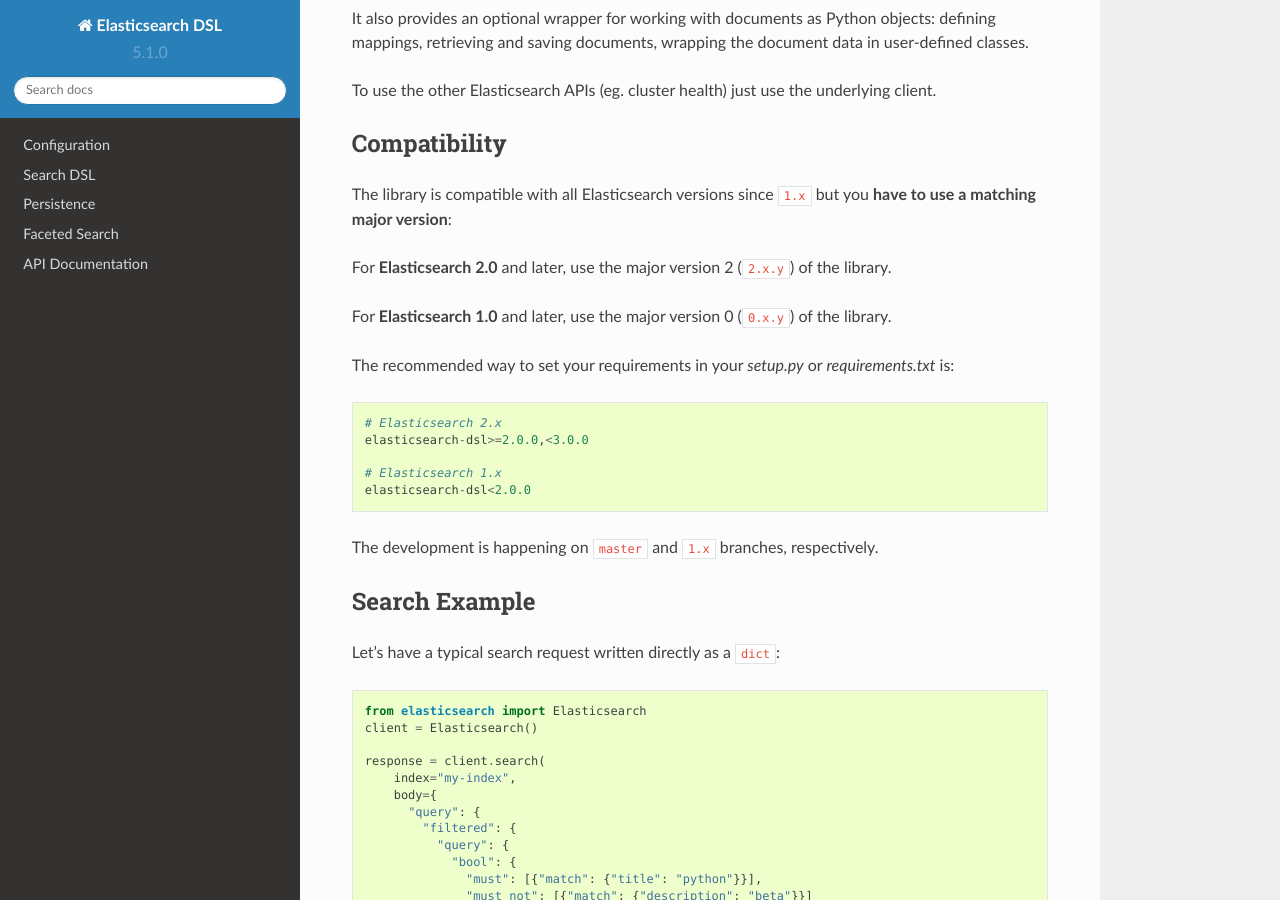
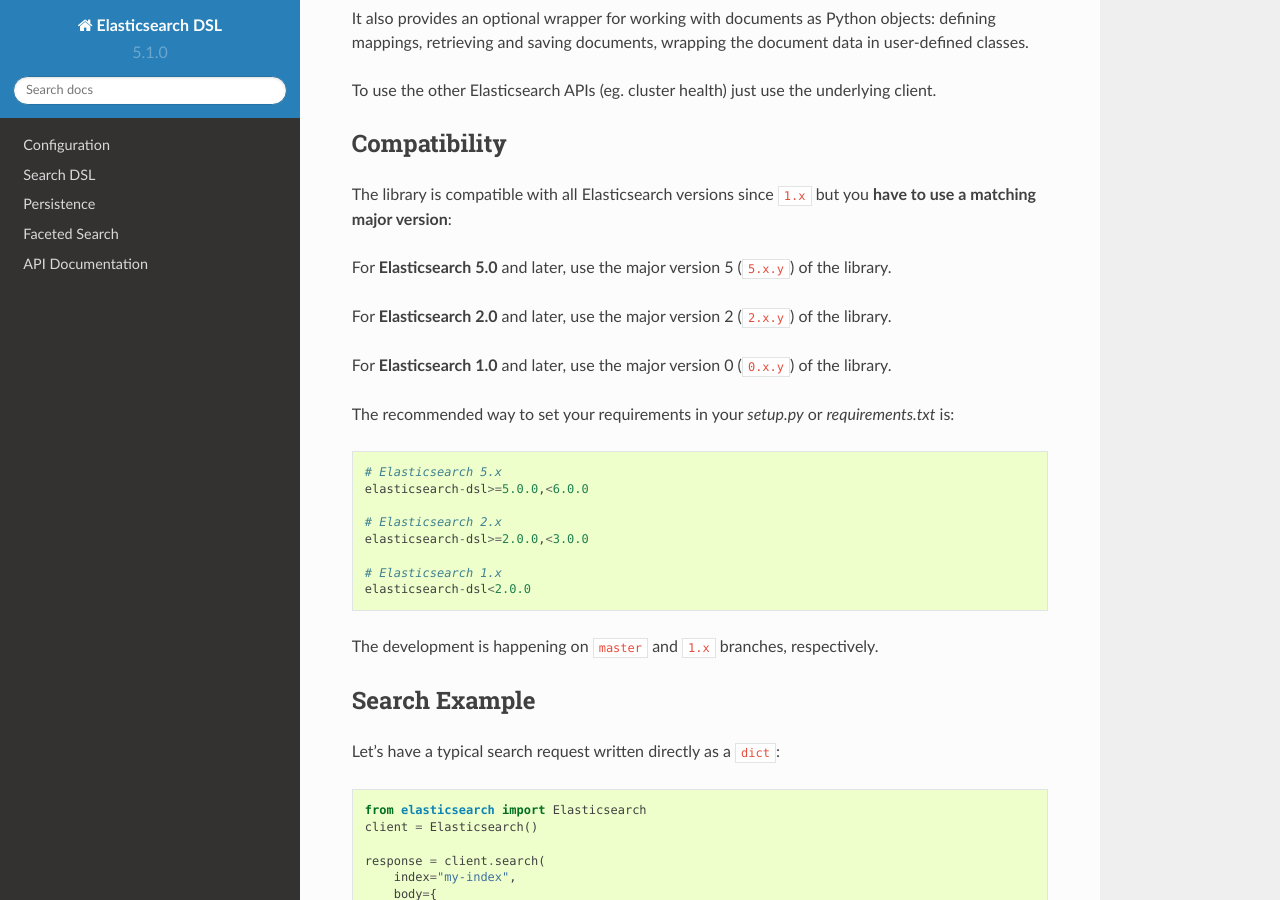
Before and after one commit to elastic/elasticsearch-dsl-py, a Sphinx documentation site: the page built from docs/index.rst, in a window 1280 px wide and 900 px high, scrolled down 322 px. Built offline with Sphinx 7.4.7 and the Read the Docs theme 2.0.0, drawn with Linux system fonts in a browser that asks for light colours.

Commit message:
Updated docs/index.rst (#602)
* Modified docs/index.rst

In Compatibility section added lines to show elasticsearch-dsl-py is
compatible with Elasticsearch 5.x

* Modified docs/index.rst

In Compatibility section added lines to show elasticsearch-dsl-py is compatible with Elasticsearch 5.x

```diff
--- a/docs/index.rst
+++ b/docs/index.rst
@@ -23,6 +23,9 @@
 The library is compatible with all Elasticsearch versions since ``1.x`` but you
 **have to use a matching major version**:
 
+For **Elasticsearch 5.0** and later, use the major version 5 (``5.x.y``) of the
+library.
+
 For **Elasticsearch 2.0** and later, use the major version 2 (``2.x.y``) of the
 library.
 
@@ -32,6 +35,9 @@
 
 The recommended way to set your requirements in your `setup.py` or
 `requirements.txt` is::
+
+    # Elasticsearch 5.x
+    elasticsearch-dsl>=5.0.0,<6.0.0
 
     # Elasticsearch 2.x
     elasticsearch-dsl>=2.0.0,<3.0.0
```
